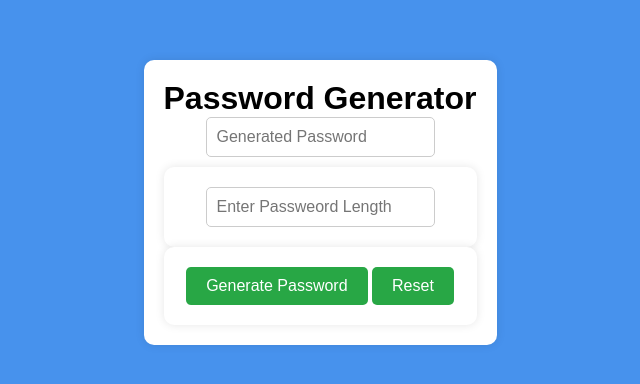
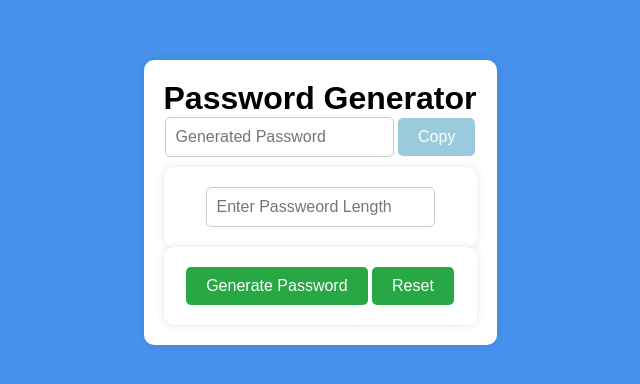
Before and after one commit to shashank77665/PasswordGenerator, a plain HTML site: page index.html in a window 1280 px wide. Shown: the part 198-582 px from the top of the page, without its empty margins (320-960 px from the left). Drawn offline with Linux system fonts and the light colour scheme.

Commit message:
Copy function added

```diff
--- a/index.html
+++ b/index.html
@@ -11,6 +11,7 @@
         <h1>Password Generator</h1>
         <div class="password-container">
             <input type="text" id="password" placeholder="Generated Password" readonly>
+            <button id="copy" onclick="copy()" >Copy</button>
 
         </div>
         <div class="container">
--- a/script.js
+++ b/script.js
@@ -1,10 +1,23 @@
 
 function generatePassword(){
     let value=document.getElementById("length").value;
-    document.getElementById('password').value = Math.random().toString(36).substr(2, value);
+    let result = Math.random().toString(36).substr(2, parseInt(value));
+    document.getElementById('password').value = result;
+
 }
 
 function reset(){
     document.getElementById('password').value ="";
     document.getElementById('length').value ="";
 }
+
+function copy(){
+    let generatedpass = document.getElementById("password").value;
+    const textarea = document.createElement('textarea');
+    textarea.value = generatedpass;
+    document.body.appendChild(textarea);
+    textarea.select();
+    document.execCommand('copy');
+    document.body.removeChild(textarea);
+    alert("Password Copied")    ;
+}
--- a/style.css
+++ b/style.css
@@ -33,6 +33,16 @@ body{
     font-size: 16px;
 }
 
+#copy{
+    padding: 10px 20px;
+    border: none;
+    border-radius: 5px;
+    cursor: pointer;
+    background-color: #99cbdc;
+    color: white;
+    font-size: 16px;
+}
+
 #password{
     padding: 10px;
     border: 1px solid #ccc;
```
